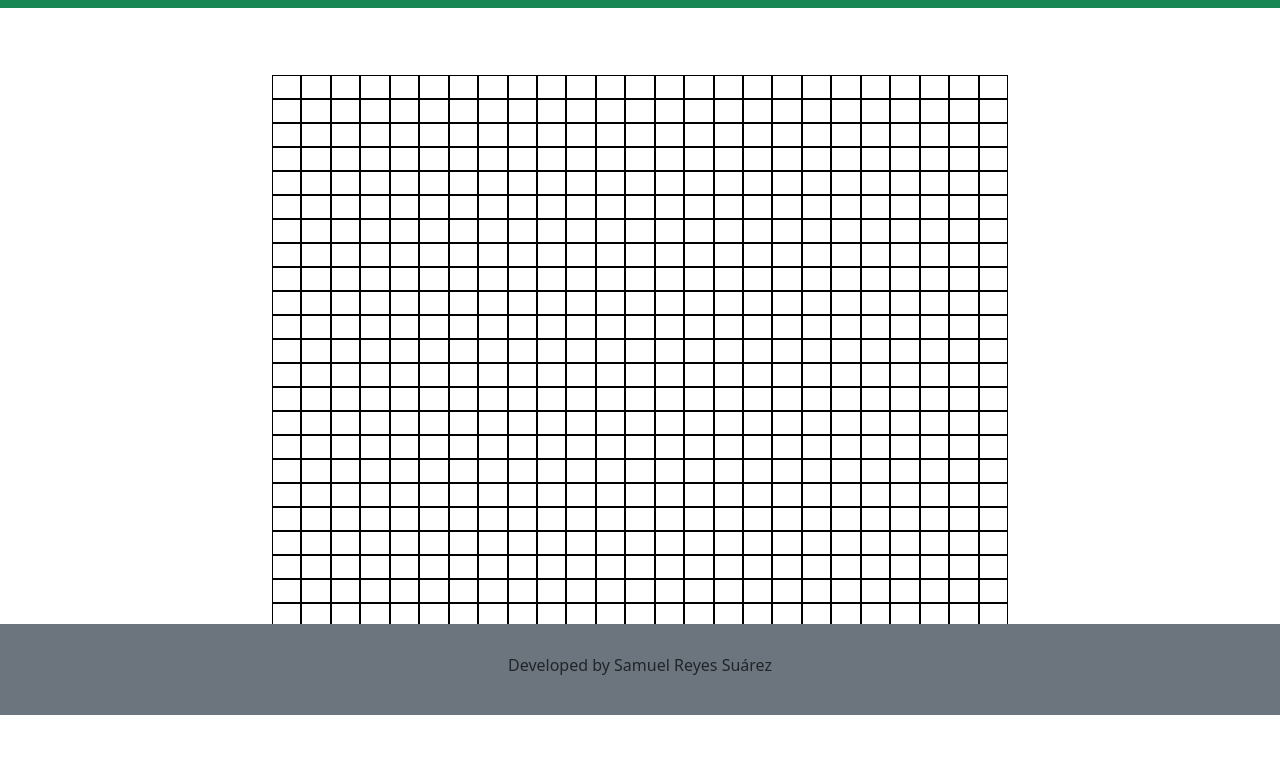
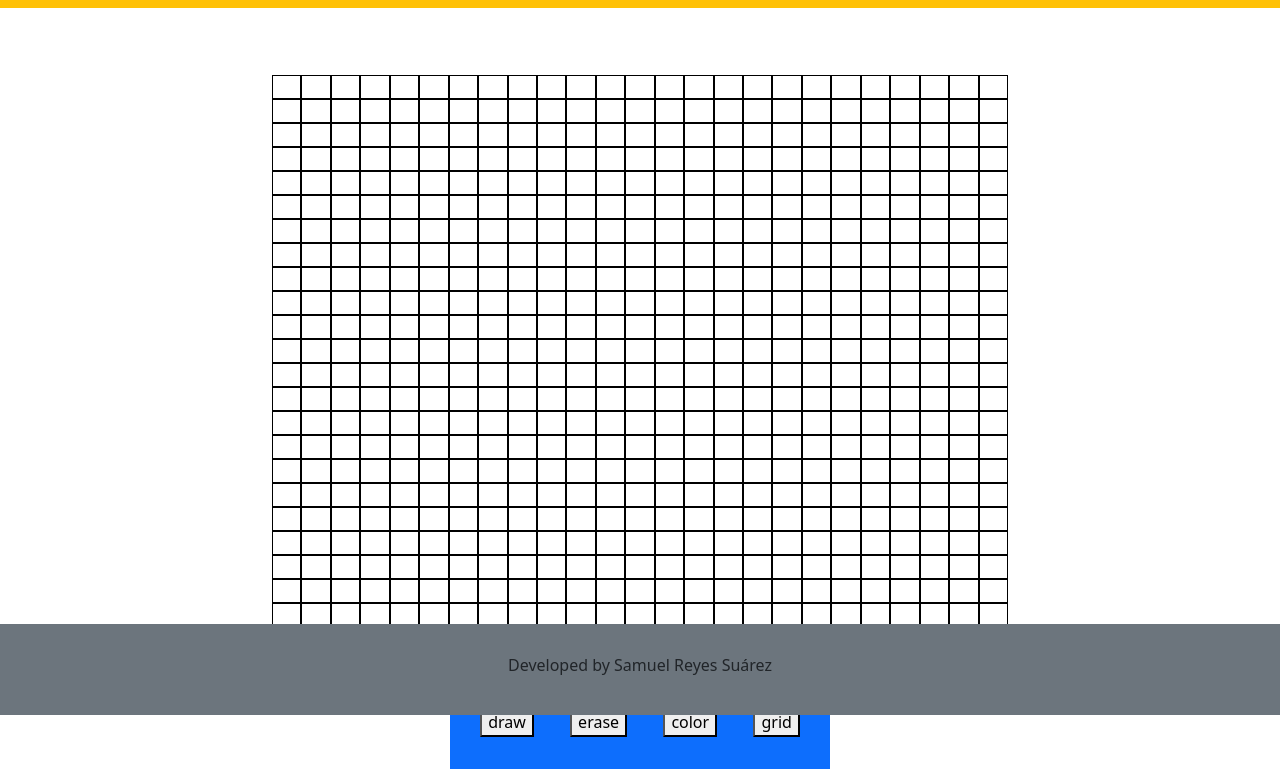
Before and after one commit to sam-rsuarez10/etch-a-sketch, a plain HTML site: page index.html in a window 1280 px wide. Shown: the part 85-854 px from the top of the page. Before the commit the page ends 800 px from the top, so only its background shows below. Drawn offline with nearby package versions, Linux system fonts and the light colour scheme.

Commit message:
Display initial buttons

```diff
--- a/css/styles.css
+++ b/css/styles.css
@@ -1,7 +1,4 @@
-body {
-    --grid-cols: 1;
-    --grid-rows: 1;
-}
+
 
 .header {
     padding: 1.15rem 0;
@@ -31,6 +28,12 @@ main {
     overflow: hidden;
 }
 
+.options-container {
+    padding: 2rem 0;
+    display: flex;
+    justify-content: space-around;
+}
+
 .footer {
     padding: 2rem 0;
 }
--- a/index.html
+++ b/index.html
@@ -12,13 +12,20 @@
 <body>
     <div class="container">
 
-        <header class="header fixed-top bg-success">
+        <header class="header fixed-top bg-warning">
             <h1 class="text-center">Etch-A-Sketch</h1>
         </header>
 
         <main>
             <div class="row">
-                <div id="grid" class=" col-8 grid-container offset-md-2"></div>
+                <div id="grid" class="col-8 grid-container offset-md-2"></div>
+
+                <div class="col-4 offset-md-4 options-container bg-primary">
+                    <button>draw</button>
+                    <button>erase</button>
+                    <button>color</button>
+                    <button>grid</button>
+                </div>
             </div>
         </main>
 
--- a/js/create-divs.js
+++ b/js/create-divs.js
@@ -6,7 +6,7 @@ function createDivs(container, rows, cols) {
     let cells = [];
     for(let ind = 0; ind < rows*cols; ind++) {
         let div = document.createElement("div");
-        div.style.cssText = `border: 0.1rem solid black`;
+        div.style.cssText = `border: 0.1rem solid black;`;
         div.classList.add("grid-item");
         cells.push(div);
         container.appendChild(div);
```
